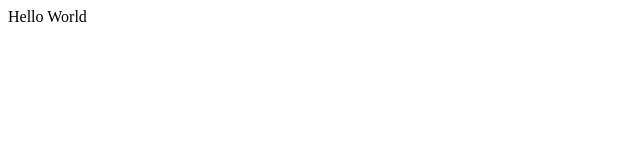
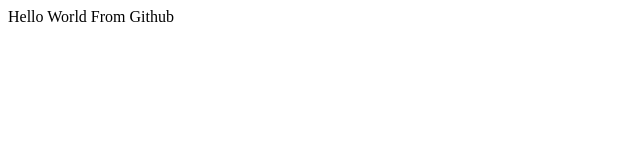
Before and after one commit to SammyMedawar/VSCode-Git-Tutorial, a plain HTML site: page index.html in a window 1280 px wide. Shown: the whole page, without its empty margins (0-640 px from the left). Drawn offline with Linux system fonts and the light colour scheme.

Commit message:
Update index.html

```diff
--- a/index.html
+++ b/index.html
@@ -6,6 +6,6 @@
     <title>Document</title>
 </head>
 <body>
-    Hello World
+    Hello World From Github
 </body>
 </html>
```
